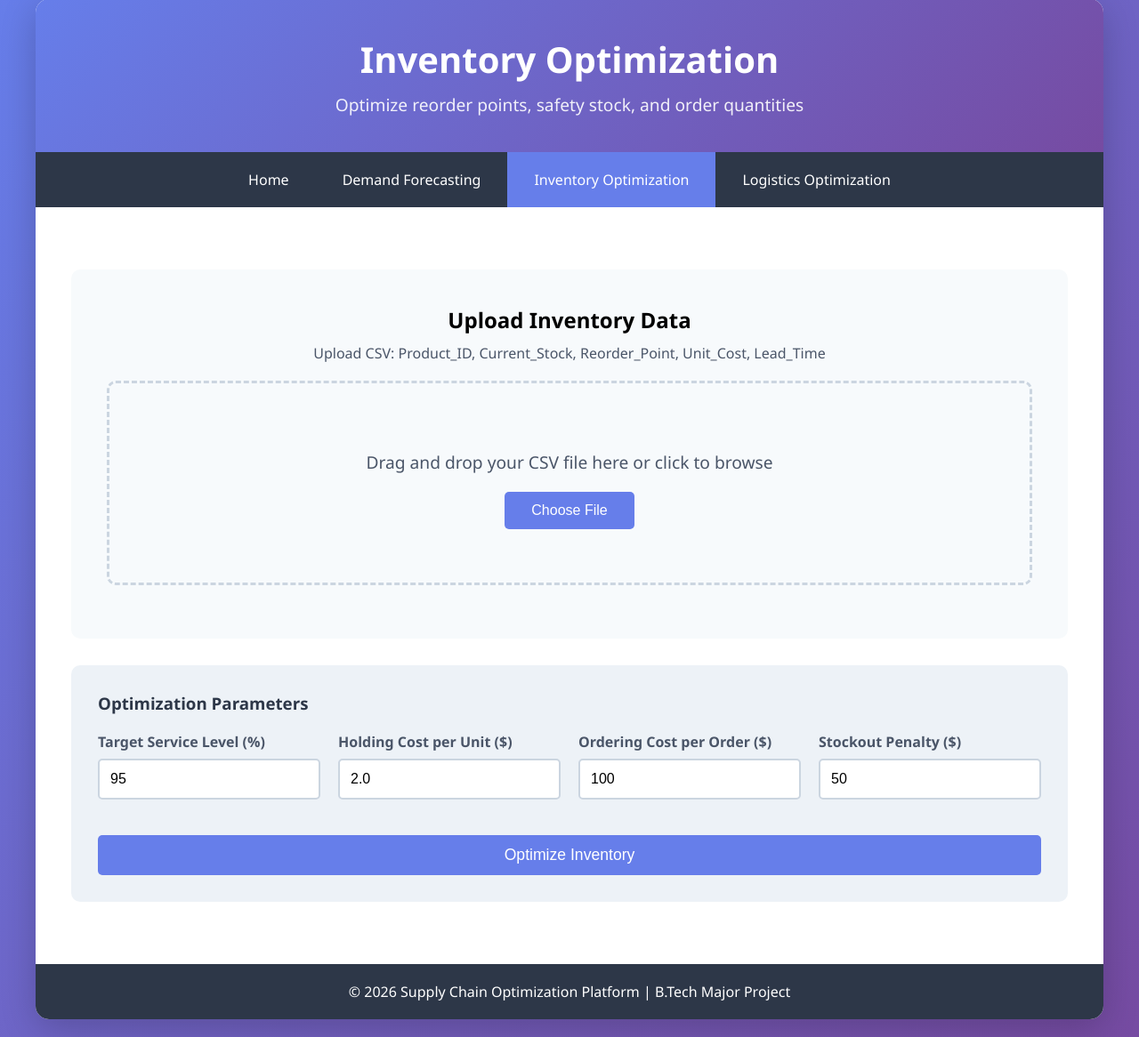
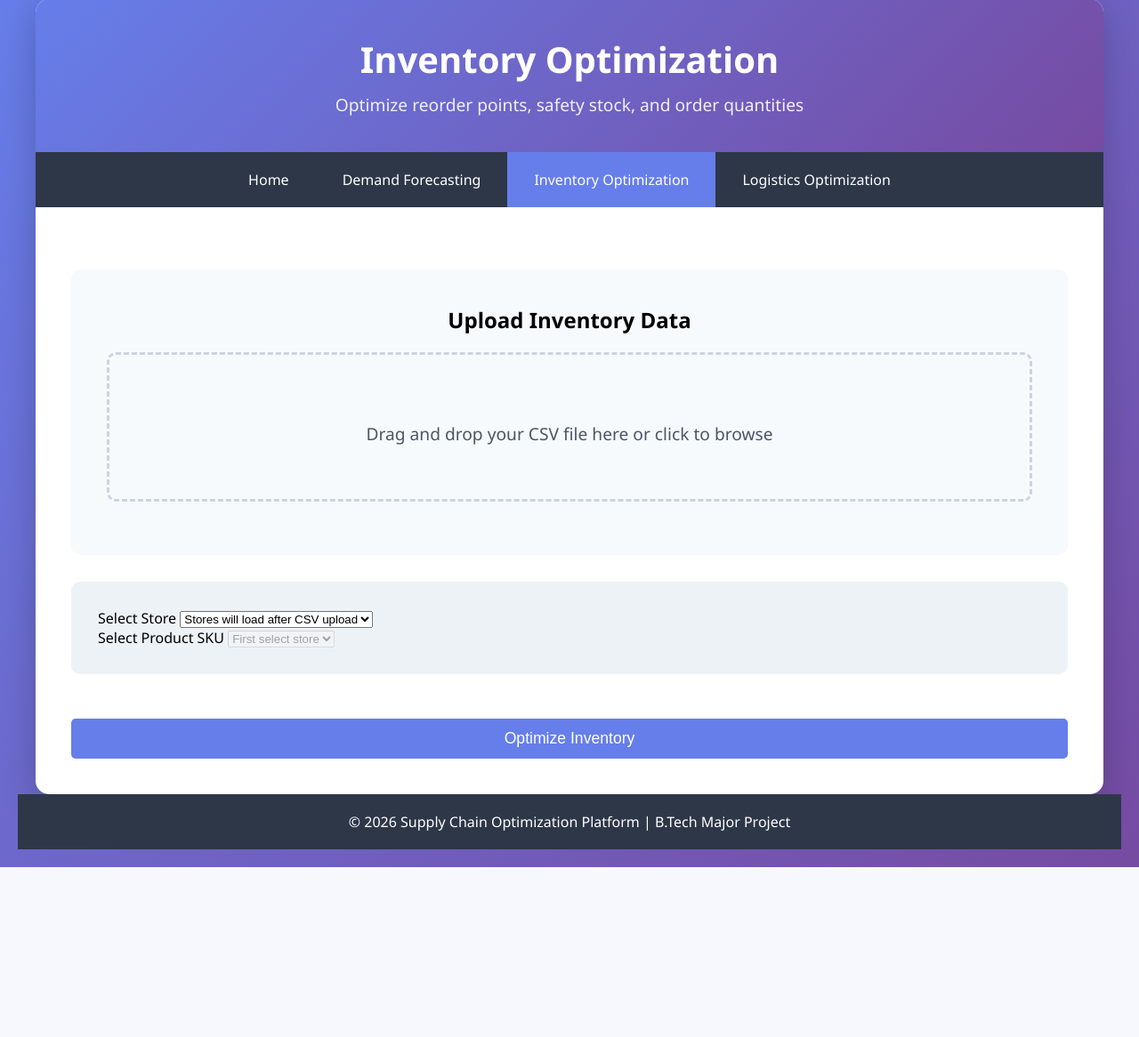
Before and after one commit to NeelDelivala/SupplyChain-MajorProject, a Flask app: page /inventory-optimization in a window 1280 px wide. Shown: the part 21-1187 px from the top of the page at 89% size. After the commit the page ends 996 px from the top, so only its background shows below. Run offline with Flask 3, Linux system fonts and the light colour scheme; the visitor is signed in with stand-in values (Sample User, id 1).

Commit message:
Enhance inventory optimization page with JS and metrics
Added JavaScript functions for file upload and store selection, updated inventory data upload instructions, and enhanced results display with additional metrics.

```diff
--- a/templates/inventory_optimization.html
+++ b/templates/inventory_optimization.html
@@ -6,6 +6,31 @@
     <title>Inventory Optimization - Supply Chain Optimizer</title>
     <link rel="stylesheet" href="{{ url_for('static', filename='css/style.css') }}">
 </head>
+<script>
+    let uploadedData = null;
+
+    // After file upload success, load stores
+    function onFileUploaded(dfPreview) {
+        uploadedData = dfPreview;
+        loadStoresFromData();
+    }
+
+    function loadStoresFromData() {
+        // This will be called after CSV upload
+        const storeSelect = document.getElementById('storeSelect');
+        storeSelect.innerHTML = '<option value="">Select store...</option>';
+        // Populate from uploaded CSV (your existing handleFile will call this)
+    }
+
+    document.getElementById('storeSelect').addEventListener('change', function() {
+        const productSelect = document.getElementById('productSelect');
+        if (this.value) {
+            productSelect.disabled = false;
+            productSelect.innerHTML = '<option value="">Select SKU...</option>';
+        }
+    });
+</script>
+
 <body>
     <div class="container">
         <header>
@@ -24,7 +49,7 @@
             <div class="upload-section">
                 <h2>Upload Inventory Data</h2>
                 <p style="color: #4a5568; margin: 10px 0 20px;">
-                    Upload CSV: Product_ID, Current_Stock, Reorder_Point, Unit_Cost, Lead_Time
+                   <!-- Upload CSV: Product_ID, Current_Stock, Reorder_Point, Unit_Cost, Lead_Time-->
                 </p>
 
                 <div class="upload-area" id="uploadArea">
@@ -32,39 +57,32 @@
                     <p style="font-size: 1.2em; color: #4a5568;">
                         Drag and drop your CSV file here or click to browse
                     </p>
-                    <input type="file" id="fileInput" accept=".csv" />
-                    <button onclick="document.getElementById('fileInput').click()" class="btn" style="margin-top: 20px;">
-                        Choose File
-                    </button>
+                    <input type="file" id="fileInput" accept=".csv" style="display: none;"/>
                 </div>
 
                 <div id="fileInfo" class="hidden" style="margin-top: 20px; text-align: left;">
                     <div class="alert alert-success">
-                        <strong>✓ File loaded:</strong> <span id="fileName"></span>
+                        <strong>File loaded:</strong> <span id="fileName"></span>
                         (<span id="fileSize"></span>)
                     </div>
                 </div>
             </div>
 
             <div class="config-panel" id="configPanel" class="hidden">
-                <h3>Optimization Parameters</h3>
-                <div style="display: grid; grid-template-columns: repeat(auto-fit, minmax(250px, 1fr)); gap: 20px;">
-                    <div class="form-group">
-                        <label for="serviceLevel">Target Service Level (%)</label>
-                        <input type="number" id="serviceLevel" value="95" min="90" max="99" step="1">
+                <div class="row mb-4">
+                    <div class="col-md-6">
+                        <label class="form-label fw-bold">Select Store</label>
+                        <select id="storeSelect" class="form-select">
+                            <option value="">Stores will load after CSV upload</option>
+                        </select>
                     </div>
-                    <div class="form-group">
-                        <label for="holdingCost">Holding Cost per Unit ($)</label>
-                        <input type="number" id="holdingCost" value="2.0" min="0.1" step="0.1">
+                    <div class="col-md-6">
+                        <label class="form-label fw-bold">Select Product SKU</label>
+                        <select id="productSelect" class="form-select" disabled>
+                            <option value="">First select store</option>
+                        </select>
                     </div>
-                    <div class="form-group">
-                        <label for="orderingCost">Ordering Cost per Order ($)</label>
-                        <input type="number" id="orderingCost" value="100" min="10" step="10">
-                    </div>
-                    <div class="form-group">
-                        <label for="stockoutPenalty">Stockout Penalty ($)</label>
-                        <input type="number" id="stockoutPenalty" value="50" min="10" step="5">
-                    </div>
+                </div>
                 </div>
 
                 <button onclick="runOptimization()" class="btn" style="width: 100%; margin-top: 20px; font-size: 1.1em;">
@@ -82,27 +100,65 @@
             <div id="resultsSection" class="results hidden">
                 <h2>Optimization Results</h2>
 
-                <div class="metrics">
-                    <div class="metric-card">
-                        <h4>Cost Reduction</h4>
-                        <div class="value" id="costReduction">-</div>
-                        <div class="change" id="costSavings">-</div>
+                <!-- Replace your results display elements with these -->
+                <div class="results-grid">
+                    <div class="metric">
+                        <label title="Unique store identifier">Store ID: <span id="storeIdDisplay">-</span></label>
                     </div>
-                    <div class="metric-card">
-                        <h4>Stockout Reduction</h4>
-                        <div class="value" id="stockoutReduction">-</div>
-                        <div class="change">Fewer stockouts</div>
+                    <div class="metric">
+                        <label title="Product SKU code">Product ID: <span id="productIdDisplay">-</span></label>
                     </div>
-                    <div class="metric-card">
-                        <h4>Holding Cost Savings</h4>
-                        <div class="value" id="holdingSavings">-</div>
-                        <div class="change">Annual savings</div>
+                    <div class="metric">
+                        <label title="Current stock quantity">Inventory Level: <span id="inventoryLevel">-</span></label>
                     </div>
-                    <div class="metric-card">
-                        <h4>Service Level</h4>
-                        <div class="value" id="serviceDisplay">-</div>
-                        <div class="change" id="serviceImprovement">-</div>
+                    <div class="metric">
+                        <label title="Predicted demand (30 days)">Demand Forecast: <span id="demandForecast">-</span></label>
                     </div>
+                    <div class="metric">
+                        <label title="Estimated monthly sales">Units Sold: <span id="unitsSold">-</span></label>
+                    </div>
+                    <div class="metric">
+                        <label title="Stockout risk level">Stock Risk: <span id="stockRisk">-</span></label>
+                    </div>
+                    <div class="metric">
+                        <label title="ML model risk prediction">ML Risk: <span id="mlRisk">-</span></label>
+                    </div>
+                    <div class="metric">
+                        <label title="Recommended action">Recommendation: <span id="recommendation">-</span></label>
+                    </div>
+                    <div class="metric">
+                        <label title="Optimal order quantity (EOQ)">Reorder Qty: <span id="reorderQty">-</span></label>
+                    </div>
+                    <div class="metric">
+                        <label title="Reorder when stock hits this level">Reorder Point: <span id="reorderPoint">-</span></label>
+                    </div>
+                    <div class="metric">
+                        <label title="Excess inventory detected?">Overstock: <span id="isOverstock">-</span></label>
+                    </div>
+                </div>
+
+                <style>
+                .metric label {
+                    display: block;
+                    font-weight: 500;
+                    cursor: help;
+                }
+                .metric label:hover::after {
+                    content: attr(title);
+                    position: absolute;
+                    background: #333;
+                    color: white;
+                    padding: 5px;
+                    border-radius: 4px;
+                    z-index: 10;
+                }
+                </style>
+                <div class="results-legend" style="margin-top: 20px; font-size: 0.85em; color: #666;">
+                    <div><strong>Recommendation Guide:</strong></div>
+                    <div>• MAINTAIN = Optimal stock levels</div>
+                    <div>• REDUCE_STOCK = Excess inventory detected</div>
+                    <div>• PLAN_REORDER = Order within 7 days</div>
+                    <div>• URGENT_REORDER = Order immediately</div>
                 </div>
 
                 <div style="margin-top: 30px;">
@@ -111,7 +167,7 @@
                 </div>
 
                 <div style="margin-top: 30px; text-align: center;">
-                    <button class="btn" onclick="downloadResults()">📥 Download Optimized Policies</button>
+                    <button class="btn" onclick="downloadResults()">Download Optimized Policies</button>
                     <button class="btn" onclick="downloadReport()" style="margin-left: 15px;">📄 Download Report</button>
                 </div>
             </div>
```
